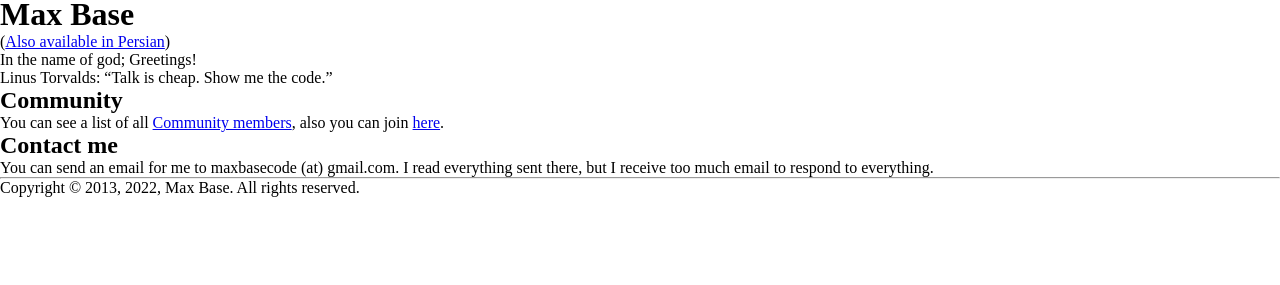
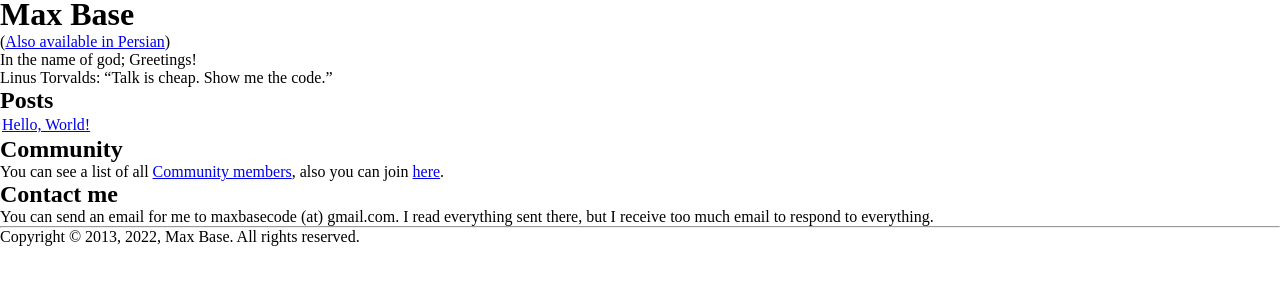
Before and after one commit to BaseMax/Max, a Jekyll site: the page built from index.md, in a window 1280 px wide, cut to the strip 104-389 px from the top of the page. Built offline with Jekyll 4.4.1, drawn with Linux system fonts in a browser that asks for light colours.

Commit message:
Update index.md

```diff
--- a/index.md
+++ b/index.md
@@ -13,6 +13,20 @@ In the name of god; Greetings!
 	Linus Torvalds: “Talk is cheap. Show me the code.”
 </p>
 
+## Posts
+
+<table class="accounts" width="100%" border="0">
+  {% for post in site.posts %}
+  <tr>
+    <td width="auto">
+       <a href="{{ post.url | relative_url }}" class="avatar">
+         {{ post.title }}
+       </a>
+    </td>
+  </tr>
+  {% endfor %}
+</table>
+
 ## Community
 
 You can see a list of all [Community members](/network/){:target="\_blank"}, also you can join [here](https://github.com/NextCommunity/NextCommunity#do-you-want-to-add-yourself){:target="\_blank"}.
```
